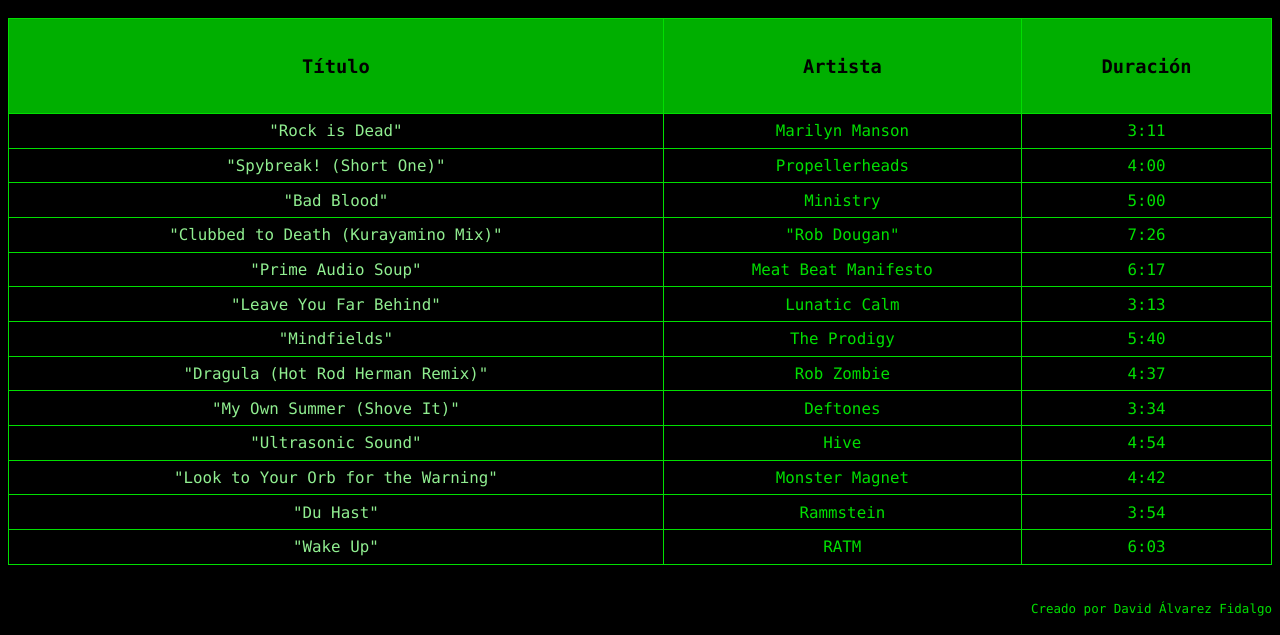
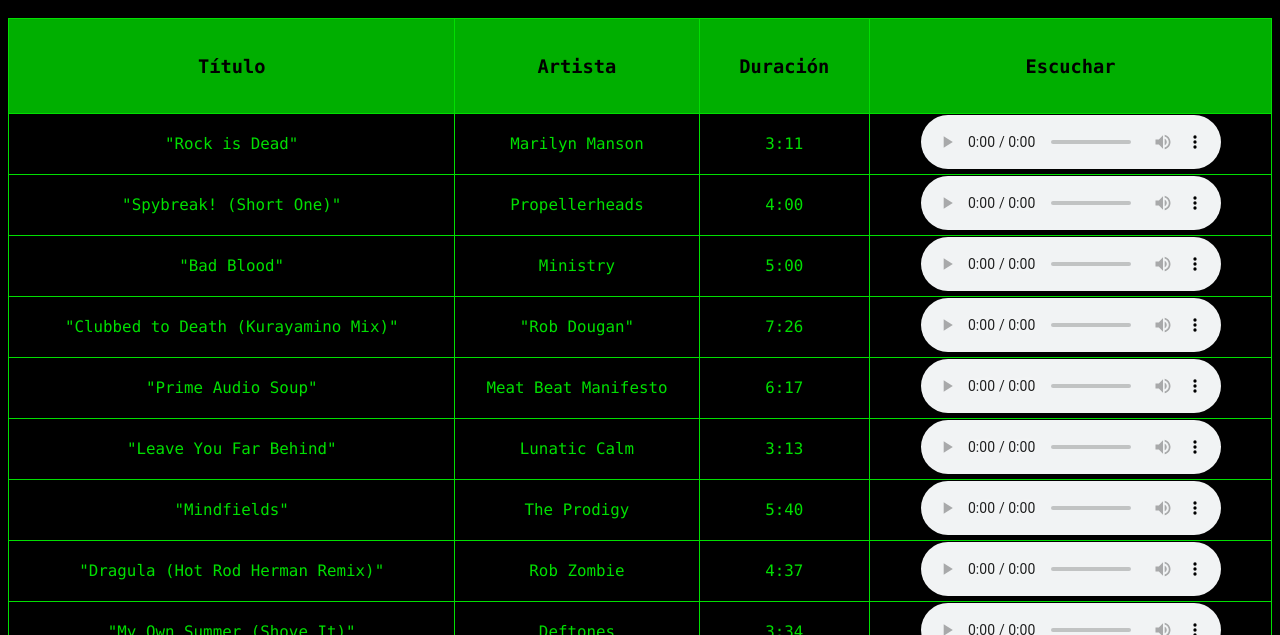
Before and after one commit to UO270571/sew, a plain HTML site: page Practica1/practica1/bandasonora.html in a window 1280 px wide. Shown: the part 317-952 px from the top of the page. Drawn offline with Linux system fonts and the light colour scheme.

Commit message:
mejoras adaptabilidad y audio

```diff
--- a/Practica1/estilo.css
+++ b/Practica1/estilo.css
@@ -6,6 +6,7 @@ body {
 	line-height: 1.8;
   }
 
+/* a = 0, b = 0, c = 1 -> Especificidad = 1 */
 h1 {
 	font: 400 3.5em "Times New Roman", serif;
 	background-color:#000000;
@@ -17,22 +18,26 @@ h1 {
 	border: solid;
 }
 
+/* a = 0, b = 0, c = 1 -> Especificidad = 1 */
 nav {
 	background-color: #00af00;
 	color: #000000;
 }
 
+/* a = 0, b = 1, c = 2 -> Especificidad = 12 */
 nav a:link, nav a:visited {
 	background-color: #00af00;
 	color: #000000;
 	text-decoration: underline;
 }
 
+/* a = 0, b = 0, c = 1 -> Especificidad = 1 */
 ol {
 	font: bold 1.3em "Times New Roman", serif;
 	list-style-type: upper-roman;
 }
 
+/* a = 0, b = 0, c = 1 -> Especificidad = 1 */
 h2 {
 	font: bold 1.8em "Lucida Console",monospace;
 	text-decoration: underline;
@@ -41,6 +46,7 @@ h2 {
 	line-height: 1.6;
 }
 
+/* a = 0, b = 0, c = 1 -> Especificidad = 1 */
 h3 {
 	font: bold 1.7em "Lucida Console",monospace;
 	background-color:#000000;
@@ -48,6 +54,7 @@ h3 {
 	line-height: 1.6;
 }
 
+/* a = 0, b = 0, c = 1 -> Especificidad = 1 */
 h4 {
 	font: bold 1.1em "Lucida Console",monospace;
 	background-color:#000000;
@@ -55,33 +62,46 @@ h4 {
 	line-height: 1.6;
 }
 
+/* a = 0, b = 0, c = 1 -> Especificidad = 1 */
 ul {
 	font: 400 1.2em "Lucida Console",monospace;
 	list-style-type: square;
 	line-height: 1.8;
 }
 
+/* a = 0, b = 0, c = 1 -> Especificidad = 1 */
 video {
 	border: solid;
 	border-color: #01DF01;
 }
 
+/* a = 0, b = 0, c = 1 -> Especificidad = 1 */
 table {
 	margin-bottom: 2.5em;
 	width: 100%;
 	border-collapse: collapse;
 }
 
+
 @media only screen and (max-width: 992px) {
+	/* a = 0, b = 0, c = 1 -> Especificidad = 1 */
+	ol {
+		font: bold 2em "Times New Roman", serif;
+		list-style-type: upper-roman;
+	}
+
+	/* a = 0, b = 0, c = 1 -> Especificidad = 1 */
 	table {
 		height: 100em;
 	}
 }
 
+/* a = 0, b = 0, c = 1 -> Especificidad = 1 */
 table, th, td {
 	border: 0.1em solid;
 }
 
+/* a = 0, b = 0, c = 1 -> Especificidad = 1 */
 th {
 	font:bold 1.3em "Lucida Console",monospace;
 	background-color: #00af00;
@@ -91,6 +111,7 @@ th {
 	padding: 1em;
 }
 
+/* a = 0, b = 0, c = 1 -> Especificidad = 1 */
 td {
 	font: 400 1.1em "Lucida Console",monospace;
 	height: 2em;
@@ -104,10 +125,12 @@ a:link, a:visited {
 	background-color: #000000;
 }
 
+/* a = 0, b = 1, c = 1 -> Especificidad = 11 */
 a:hover, a:active {
 	text-decoration: underline;
 }
 
+/* a = 0, b = 0, c = 1 -> Especificidad = 1 */
 footer {
 	font: 400 0.87em "Lucida Console",monospace;
 	text-align: right;
--- a/Practica1/layout.css
+++ b/Practica1/layout.css
@@ -4,9 +4,15 @@ nav ol{
 }
 
 @media only screen and (max-width: 992px) {
-	nav ol{
+
+    nav ol{
         display: flex;
         flex-flow: column wrap;
+    }
+
+    nav ol li {
+        margin-top: 0.3em;
+        margin-bottom: 0.3em;
     }
 }
 
--- a/Practica1/practica1/bandasonora.html
+++ b/Practica1/practica1/bandasonora.html
@@ -32,73 +32,87 @@
 							<th>Título</th>
 							<th>Artista</th>
 							<th>Duración</th>
+							<th>Escuchar</th>
 						</tr>
 					</thead>
 					<tbody>
 						<tr>
-							<td><a href="https://www.youtube.com/watch?v=iVlu676mODc">"Rock is Dead"</a></td>
+							<td>"Rock is Dead"</td>
 							<td>Marilyn Manson</td>
 							<td>3:11</td>
+							<td><audio src = "multimedia/rockisdead.mp3" controls></audio></td>
 						</tr>
 						<tr>
-							<td><a href="https://www.youtube.com/watch?v=Agbn4NzOj04">"Spybreak! (Short One)"</a></td>
+							<td>"Spybreak! (Short One)"</td>
 							<td>Propellerheads</td>
 							<td>4:00</td>
+							<td><audio src = "multimedia/spybreak.mp3" controls></audio></td>
 						</tr>
 						<tr>
-							<td><a href="https://www.youtube.com/watch?v=_u4E733Pdmg">"Bad Blood"</a></td>
+							<td>"Bad Blood"</td>
 							<td>Ministry</td>
 							<td>5:00</td>
+							<td><audio src = "multimedia/badblood.mp3" controls></audio></td>
 						</tr>
 						<tr>
-							<td><a href="https://www.youtube.com/watch?v=eH7qfq_KkVM">"Clubbed to Death (Kurayamino Mix)"</a></td>
+							<td>"Clubbed to Death (Kurayamino Mix)"</td>
 							<td>"Rob Dougan"</td>
 							<td>7:26</td>
+							<td><audio src = "multimedia/clubbedtodeath.mp3" controls></audio></td>
 						</tr>
 						<tr>
-							<td><a href="https://www.youtube.com/watch?v=7xI8mCKLiRM">"Prime Audio Soup"</a></td>
+							<td>"Prime Audio Soup"</td>
 							<td>Meat Beat Manifesto</td>
 							<td>6:17</td>
+							<td><audio src = "multimedia/primeaudiosoup.mp3" controls></audio></td>
 						</tr>
 						<tr>
-							<td><a href="https://www.youtube.com/watch?v=DLiV7t55JPs">"Leave You Far Behind"</a></td>
+							<td>"Leave You Far Behind"</td>
 							<td>Lunatic Calm</td>
 							<td>3:13</td>
+							<td><audio src = "multimedia/leaveyoufarbehind.mp3" controls></audio></td>
 						</tr>
 						<tr>
-							<td><a href="https://www.youtube.com/watch?v=7lEB7V-KIb0">"Mindfields"</a></td>
+							<td>"Mindfields"</td>
 							<td>The Prodigy</td>
 							<td>5:40</td>
+							<td><audio src = "multimedia/mindfields.mp3" controls></audio></td>
 						</tr>
 						<tr>
-							<td><a href="https://www.youtube.com/watch?v=Pwymq-gWhvY">"Dragula (Hot Rod Herman Remix)"</a></td>
+							<td>"Dragula (Hot Rod Herman Remix)"</td>
 							<td>Rob Zombie</td>
 							<td>4:37</td>
+							<td><audio src = "multimedia/dragula.mp3" controls></audio></td>
 						</tr>
 						<tr>
-							<td><a href="https://www.youtube.com/watch?v=XOzs1FehYOA">"My Own Summer (Shove It)"</a></td>
+							<td>"My Own Summer (Shove It)"</td>
 							<td>Deftones</td>
 							<td>3:34</td>
+							<td><audio src = "multimedia/myownsummer.mp3" controls></audio></td>
 						</tr>
 						<tr>
-							<td><a href="https://www.youtube.com/watch?v=klk6syaZA7k">"Ultrasonic Sound"</a></td>
+							<td>"Ultrasonic Sound"</td>
 							<td>Hive</td>
 							<td>4:54</td>
+							<td><audio src = "multimedia/ultrasonicsound.mp3" controls></audio></td>
 						</tr>
 						<tr>
-							<td><a href="https://www.youtube.com/watch?v=cT5zI0Zhk0c">"Look to Your Orb for the Warning"</a></td>
+							<td>"Look to Your Orb for the Warning"</td>
 							<td>Monster Magnet</td>
 							<td>4:42</td>
+							<td><audio src = "multimedia/orb.mp3" controls></audio></td>
 						</tr>
 						<tr>
-							<td><a href="https://www.youtube.com/watch?v=W3q8Od5qJio">"Du Hast"</a></td>
+							<td>"Du Hast"</td>
 							<td>Rammstein</td>
 							<td>3:54</td>
+							<td><audio src = "multimedia/duhast.mp3" controls></audio></td>
 						</tr>
 						<tr>
-							<td><a href="https://www.youtube.com/watch?v=gFNPzbWROFc">"Wake Up"</a></td>
+							<td>"Wake Up"</td>
 							<td>RATM</td>
 							<td>6:03</td>
+							<td><audio src = "multimedia/wakeup.mp3" controls></audio></td>
 						</tr>
 					</tbody>
 				</table>
```
Also changed, not shown: Practica1/practica1/criticas.html (+4 -4 lines). Lines whose indentation alone changed are shown as unchanged.
